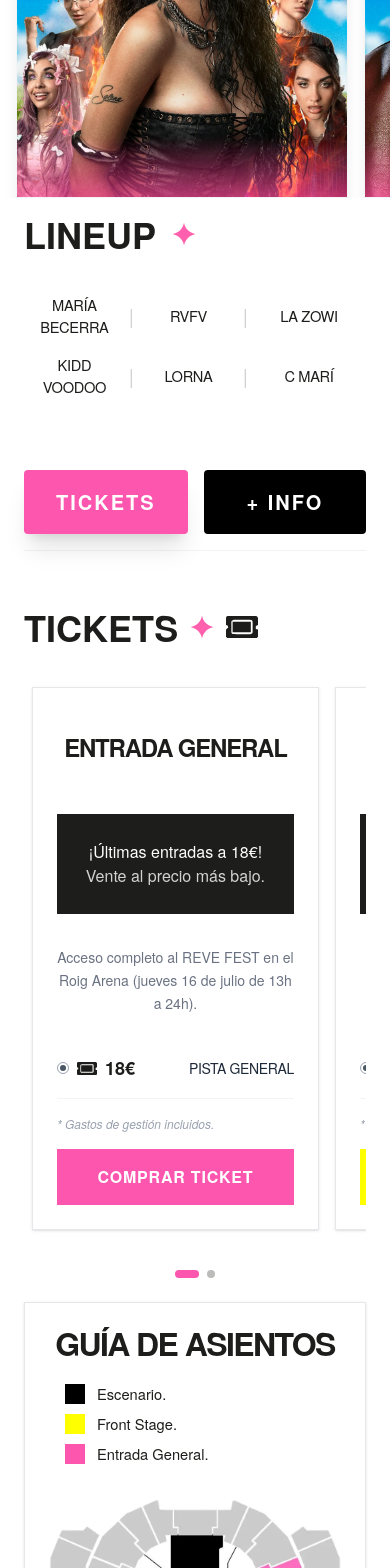
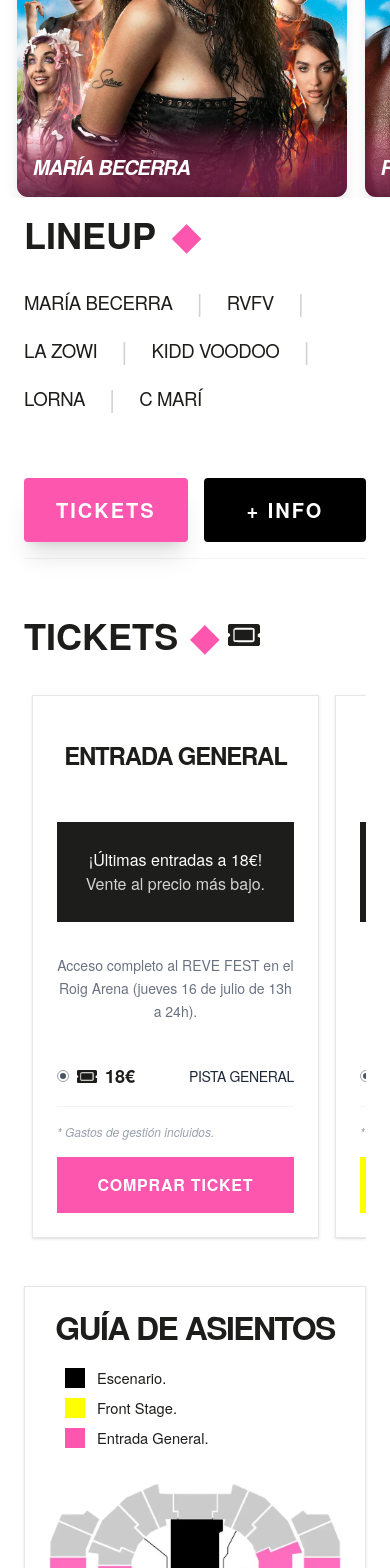
Before and after one commit to dail7x/revefest-web, a Next.js app: page / in a window 390 px wide. Shown: the part 340-1908 px from the top of the page. Built offline with nearby package versions, Linux system fonts and the light colour scheme; a web font is replaced by a local one.

Commit message:
Revert "feat: visual polish - destello icon, artist page improvements, bio paragraphs"
This reverts commit 76ded7d8d9a2579113181555d2d46217f468b022.

```diff
--- a/src/app/artistas/[slug]/page.tsx
+++ b/src/app/artistas/[slug]/page.tsx
@@ -53,22 +53,15 @@
                                 <ArrowLeft size={32} strokeWidth={2.5} />
                             </button>
                             <h2 className="text-[20pt] md:text-[28pt] font-black uppercase tracking-tighter text-black">Lineup</h2>
-                            <Image
-                                src="/images/destello.svg"
-                                alt=""
-                                width={28}
-                                height={28}
-                                className="w-5 h-5 md:w-7 md:h-7"
-                                style={{ filter: 'invert(55%) sepia(83%) saturate(2049%) hue-rotate(298deg) brightness(101%) contrast(101%)' }}
-                            />
+                            <span className="text-primary text-xl md:text-3xl">◆</span>
                             <span className="text-[20pt] md:text-[28pt] font-light uppercase tracking-tight text-gray-400">{artista.name}</span>
                         </div>
 
                         {/* CTA Button - Desktop only (aligned right, same line as title) */}
-                        <div className={`hidden lg:block transition-opacity duration-300 ${isSticky ? 'lg:opacity-0 lg:pointer-events-none' : 'opacity-100'}`}>
+                        <div className={`hidden md:block transition-opacity duration-300 ${isSticky ? 'md:opacity-0 md:pointer-events-none' : 'opacity-100'}`}>
                             <Link
                                 href="/entradas"
-                                className="bg-primary text-white py-3 px-6 text-center text-sm font-bold uppercase tracking-widest rounded-sm hover:brightness-110 transition-all shadow-sm whitespace-nowrap"
+                                className="bg-primary text-white py-3 md:py-4 px-10 text-center text-sm md:text-base font-bold uppercase tracking-widest rounded-sm hover:brightness-110 transition-all shadow-sm"
                             >
                                 ¡Compra ya desde 18€!
                             </Link>
@@ -79,7 +72,7 @@
                     <div className={`md:hidden flex justify-center transition-opacity duration-300 ${isSticky ? 'opacity-0 pointer-events-none' : 'opacity-100'}`}>
                         <Link
                             href="/entradas"
-                            className="w-full bg-primary text-white py-3 px-10 text-center text-sm font-bold uppercase tracking-widest rounded-sm hover:brightness-110 transition-all shadow-sm whitespace-nowrap"
+                            className="w-full bg-primary text-white py-3 px-10 text-center text-sm font-bold uppercase tracking-widest rounded-sm hover:brightness-110 transition-all shadow-sm"
                         >
                             ¡Compra ya desde 18€!
                         </Link>
@@ -87,35 +80,33 @@
                 </div>
 
                 {/* Main Content Grid */}
-                <div className="flex flex-col gap-2">
+                <div className="flex flex-col gap-8 md:gap-12">
 
                     {/* Artist Hero Image */}
-                    <div className="relative w-full h-[350px] md:h-[420px] rounded-sm overflow-hidden">
+                    <div className="relative w-full aspect-[4/3] md:aspect-[21/9] rounded-sm overflow-hidden shadow-md">
                         <Image
                             src={artista.images.pagina}
                             alt={artista.name}
                             fill
-                            className="object-cover object-top"
+                            className="object-cover"
                             priority
                             unoptimized
                         />
                     </div>
 
                     {/* Bio and Media Section */}
-                    <div className="grid grid-cols-1 md:grid-cols-2 gap-6 md:gap-12">
+                    <div className="grid grid-cols-1 md:grid-cols-2 gap-10 md:gap-20">
 
                         {/* Column 1: Biography */}
-                        <div className="flex flex-col gap-4">
-                            <div className="flex flex-col gap-4 text-[14px] md:text-[16px] leading-relaxed text-black font-normal text-justify">
-                                {artista.bio.split('\n\n').map((paragraph, index) => (
-                                    <p key={index}>{paragraph}</p>
-                                ))}
+                        <div className="flex flex-col gap-8">
+                            <div className="text-[14px] md:text-[16px] leading-relaxed text-black font-normal whitespace-pre-wrap text-justify">
+                                <strong className="font-bold">{artista.name}</strong> {artista.bio}
                             </div>
 
                             {/* CTA Repetition - Aligned with Bio */}
                             <Link
                                 href="/entradas"
-                                className="w-full md:w-fit bg-primary text-white py-4 md:px-12 md:py-3 text-sm font-bold uppercase tracking-widest rounded-sm hover:brightness-110 transition-all text-center md:text-left block whitespace-nowrap"
+                                className="w-full md:w-fit bg-primary text-white py-4 md:px-12 md:py-3 text-sm font-bold uppercase tracking-widest rounded-sm hover:brightness-110 transition-all text-center md:text-left block"
                             >
                                 ¡Compra ya desde 18€!
                             </Link>
--- a/src/app/entradas/page.tsx
+++ b/src/app/entradas/page.tsx
@@ -70,18 +70,11 @@
                 */}
                 <div className={`flex flex-col gap-1 mb-4 pt-8 transition-opacity duration-300 ${isSticky ? 'opacity-0' : 'opacity-100'}`}>
                     <div className="flex items-center gap-3">
-                        <h1 className="text-[20pt] md:text-[28pt] font-black uppercase tracking-tighter text-black leading-none">
+                        <h1 className="text-[28pt] md:text-[36pt] font-black uppercase tracking-tighter text-black leading-none">
                             Compra
                         </h1>
                         <div className="flex items-center gap-2">
-                            <Image
-                                src="/images/destello.svg"
-                                alt=""
-                                width={28}
-                                height={28}
-                                className="w-5 h-5 md:w-7 md:h-7"
-                                style={{ filter: 'invert(55%) sepia(83%) saturate(2049%) hue-rotate(298deg) brightness(101%) contrast(101%)' }}
-                            />
+                            <span className="text-xl md:text-3xl text-primary leading-none">◆</span>
                             <div className="relative w-10 h-6 md:w-14 md:h-8">
                                 <Image
                                     src="/images/Ticket.webp"
--- a/src/app/guia-de-compra/page.tsx
+++ b/src/app/guia-de-compra/page.tsx
@@ -148,14 +148,7 @@
                         <div className="flex items-center gap-2 md:gap-4">
                             <Plus size={24} className="text-black stroke-[3px]" />
                             <h1 className="text-[20pt] md:text-[28pt] font-black uppercase tracking-tighter text-black">Info</h1>
-                            <Image
-                                src="/images/destello.svg"
-                                alt=""
-                                width={28}
-                                height={28}
-                                className="w-5 h-5 md:w-7 md:h-7"
-                                style={{ filter: 'invert(55%) sepia(83%) saturate(2049%) hue-rotate(298deg) brightness(101%) contrast(101%)' }}
-                            />
+                            <span className="text-primary text-xl md:text-3xl">◆</span>
                             <span className="text-[20pt] md:text-[28pt] font-light uppercase tracking-tight text-gray-400">Preguntas Frecuentes</span>
                         </div>
 
--- a/src/components/home/LineupText.tsx
+++ b/src/components/home/LineupText.tsx
@@ -2,7 +2,6 @@
 
 import React from 'react';
 import Link from 'next/link';
-import Image from 'next/image';
 import artistasData from '@/data/artistas.json';
 
 const LineupText: React.FC = () => {
@@ -13,45 +12,15 @@
             <div className="flex flex-col md:flex-row md:items-start justify-between gap-10 border-b border-foreground/5 pb-4">
                 <div className="flex flex-col gap-8 flex-grow">
                     <h2 className="text-4xl md:text-5xl font-bold uppercase flex items-center gap-4 shrink-0">
-                        Lineup
-                        <Image
-                            src="/images/destello.svg"
-                            alt=""
-                            width={32}
-                            height={32}
-                            className="w-6 h-6 md:w-8 md:h-8 text-primary"
-                            style={{ filter: 'invert(55%) sepia(83%) saturate(2049%) hue-rotate(298deg) brightness(101%) contrast(101%)' }}
-                        />
+                        Lineup <span className="text-primary tracking-tighter">◆</span>
                     </h2>
 
-                    {/* Mobile: 2 filas fijas de 3 artistas */}
-                    <div className="grid grid-cols-3 md:hidden w-full">
-                        {artists.map((artista, index) => (
-                            <div
-                                key={artista.id}
-                                className="flex items-center justify-between py-2 px-1"
-                            >
-                                <Link
-                                    href={`/artistas/${artista.slug}`}
-                                    className="text-[11pt] font-light hover:text-primary transition-colors cursor-pointer uppercase tracking-tight flex-1 text-center"
-                                >
-                                    {artista.name}
-                                </Link>
-                                {/* Barra al final fijo, excepto posición 2 y 5 */}
-                                {index !== 2 && index !== 5 && (
-                                    <span className="text-foreground/20 text-xl font-light pl-2">|</span>
-                                )}
-                            </div>
-                        ))}
-                    </div>
-
-                    {/* Desktop: wrap fluido */}
-                    <div className="hidden md:flex flex-wrap items-center gap-x-6 gap-y-4">
+                    <div className="flex flex-wrap items-center gap-x-6 gap-y-4">
                         {artists.map((artista, index) => (
                             <React.Fragment key={artista.id}>
                                 <Link
                                     href={`/artistas/${artista.slug}`}
-                                    className="text-[18pt] font-light hover:text-primary transition-colors cursor-pointer uppercase tracking-tight"
+                                    className="text-[14pt] md:text-[18pt] font-light hover:text-primary transition-colors cursor-pointer uppercase tracking-tight"
                                 >
                                     {artista.name}
                                 </Link>
--- a/src/components/home/MobileLineupCarousel.tsx
+++ b/src/components/home/MobileLineupCarousel.tsx
@@ -24,16 +24,21 @@
                             className="flex-[0_0_85vw] min-w-0"
                         >
                             <Link href={`/artistas/${artista.slug}`} className="block">
-                                <div className="relative aspect-[3/4] overflow-hidden shadow-lg border border-gray-100">
+                                <div className="relative aspect-[3/4] rounded-xl overflow-hidden shadow-lg border border-gray-100">
                                     <Image
                                         src={artista.images.cartel}
                                         alt={artista.name}
                                         fill
-                                        className="object-cover object-top"
+                                        className="object-cover"
                                         priority={artista.order <= 2}
                                         unoptimized
                                     />
-
+                                    {/* Fallback label if image is too busy */}
+                                    <div className="absolute bottom-0 left-0 w-full p-4 bg-gradient-to-t from-black/60 to-transparent">
+                                        <span className="text-white font-bold text-xl uppercase italic tracking-tighter">
+                                            {artista.name}
+                                        </span>
+                                    </div>
                                 </div>
                             </Link>
                         </div>
--- a/src/components/home/TicketsSection.tsx
+++ b/src/components/home/TicketsSection.tsx
@@ -5,7 +5,6 @@
 import Link from 'next/link';
 import useEmblaCarousel from 'embla-carousel-react';
 import { Ticket } from 'lucide-react';
-import { useCallback, useState, useEffect } from 'react';
 
 const TicketsSection: React.FC = () => {
     const tiers = [
@@ -31,34 +30,13 @@
         },
     ];
 
-    const [emblaRef, emblaApi] = useEmblaCarousel({ align: 'start', containScroll: 'trimSnaps' });
-    const [selectedIndex, setSelectedIndex] = useState(0);
-
-    const onSelect = useCallback(() => {
-        if (!emblaApi) return;
-        setSelectedIndex(emblaApi.selectedScrollSnap());
-    }, [emblaApi]);
-
-    useEffect(() => {
-        if (!emblaApi) return;
-        onSelect();
-        emblaApi.on('select', onSelect);
-        return () => { emblaApi.off('select', onSelect); };
-    }, [emblaApi, onSelect]);
+    const [emblaRef] = useEmblaCarousel({ align: 'start', containScroll: 'trimSnaps' });
 
     return (
         <section id="tickets" className="py-6 md:py-12 bg-white overflow-hidden">
             <div className="container mx-auto px-6">
                 <h2 className="text-4xl md:text-5xl font-bold uppercase mb-8 flex items-center gap-3">
-                    Tickets
-                    <Image
-                        src="/images/destello.svg"
-                        alt=""
-                        width={32}
-                        height={32}
-                        className="w-6 h-6 md:w-8 md:h-8"
-                        style={{ filter: 'invert(55%) sepia(83%) saturate(2049%) hue-rotate(298deg) brightness(101%) contrast(101%)' }}
-                    />
+                    Tickets <span className="text-[#fc56ae] tracking-tighter">◆</span>
                     <div className="relative w-8 h-8 md:w-10 md:h-10">
                         <Image src="/images/Ticket.svg" alt="Ticket Icon" fill className="object-contain" />
                     </div>
@@ -151,7 +129,7 @@
                 </div>
 
                 {/* Mobile Layout */}
-                <div className="lg:hidden flex flex-col gap-6">
+                <div className="lg:hidden flex flex-col gap-10">
                     {/* Mobile Slider */}
                     <div className="overflow-hidden" ref={emblaRef}>
                         <div className="flex gap-4 p-2">
@@ -205,18 +183,6 @@
                         </div>
                     </div>
 
-                    {/* Mobile Dots Indicator */}
-                    <div className="flex justify-center gap-2 mt-2">
-                        {tiers.map((_, index) => (
-                            <button
-                                key={index}
-                                onClick={() => emblaApi?.scrollTo(index)}
-                                className={`w-2 h-2 rounded-full transition-all ${selectedIndex === index ? 'bg-primary w-6' : 'bg-foreground/30'}`}
-                                aria-label={`Ir al tier ${index + 1}`}
-                            />
-                        ))}
-                    </div>
-
                     {/* Mobile Map Section */}
                     <div className="border border-gray-200 p-6 shadow-sm">
                         <h3 className="text-[24pt] font-extrabold uppercase mb-6 tracking-tighter text-center leading-none">Guía de asientos</h3>
```
Also changed, not shown: src/data/artistas.json (+6 -6 lines), public/images/GuiaAsientos_old.webp (deleted), public/images/destello.svg (deleted).
